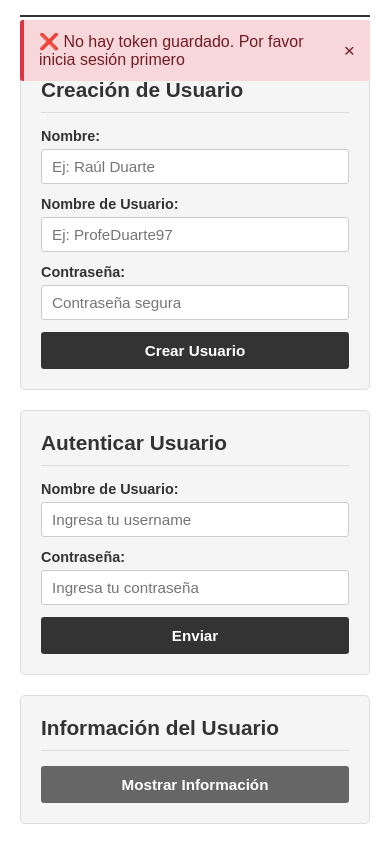
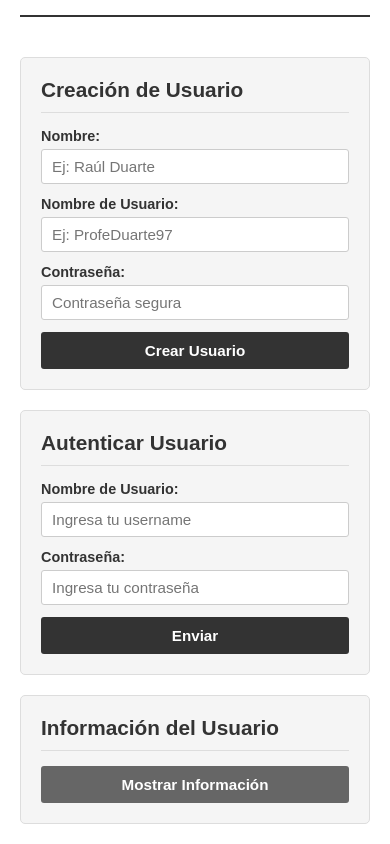
Before and after one commit to DumpyBot07/examen_P2, a plain HTML site: page frontend/index.html in a window 390 px wide. Both pictures are taken after a click on the button "Mostrar Información". Shown: the part 96-940 px from the top of the page. Drawn offline with Linux system fonts and the light colour scheme.

Commit message:
Change alerts from custom modals to native alert() boxes

```diff
--- a/frontend/index.html
+++ b/frontend/index.html
@@ -112,9 +112,6 @@
           </div>
         </section>
       </main>
-
-      <!-- Alertas -->
-      <div id="alert-container"></div>
     </div>
 
     <script src="script.js"></script>
--- a/frontend/script.js
+++ b/frontend/script.js
@@ -6,7 +6,6 @@ const registroForm = document.getElementById("registro-form");
 const loginForm = document.getElementById("login-form");
 const mostrarInfoBtn = document.getElementById("mostrar-info-btn");
 const usuarioInfo = document.getElementById("usuario-info");
-const alertContainer = document.getElementById("alert-container");
 
 // Event Listeners
 registroForm.addEventListener("submit", handleRegistro);
@@ -24,7 +23,7 @@ async function handleRegistro(e) {
   const password = document.getElementById("password").value;
 
   if (!nombre || !username || !password) {
-    mostrarAlerta("Por favor completa todos los campos", "error");
+    alert("Por favor completa todos los campos");
     return;
   }
 
@@ -47,10 +46,10 @@ async function handleRegistro(e) {
       throw new Error(data.detail || "Error al crear el usuario");
     }
 
-    mostrarAlerta(`✅ Usuario ${data.nombre} creado exitosamente`, "success");
+    alert("Usuario " + data.nombre + " creado exitosamente");
     registroForm.reset();
   } catch (error) {
-    mostrarAlerta(`❌ Error: ${error.message}`, "error");
+    alert("Error: " + error.message);
   }
 }
 
@@ -64,7 +63,7 @@ async function handleLogin(e) {
   const password = document.getElementById("login-password").value;
 
   if (!username || !password) {
-    mostrarAlerta("Por favor completa todos los campos", "error");
+    alert("Por favor completa todos los campos");
     return;
   }
 
@@ -93,13 +92,10 @@ async function handleLogin(e) {
     localStorage.setItem("access_token", token);
 
     // La cookie se establece automáticamente por el navegador
-    mostrarAlerta(
-      `✅ Usuario autenticado exitosamente\n\nToken: ${token.substring(0, 30)}...`,
-      "success",
-    );
+    alert("Usuario autenticado exitosamente");
     loginForm.reset();
   } catch (error) {
-    mostrarAlerta(`❌ ${error.message}`, "error");
+    alert(error.message);
   }
 }
 
@@ -111,7 +107,8 @@ async function handleMostrarInfo() {
     const token = localStorage.getItem("access_token");
 
     if (!token) {
-      throw new Error("No hay token guardado. Por favor inicia sesión primero");
+      alert("No hay token guardado. Por favor inicia sesión primero");
+      return;
     }
 
     const response = await fetch(`${API_URL}/users/me`, {
@@ -143,40 +140,11 @@ async function handleMostrarInfo() {
     // Mostrar la sección de información
     usuarioInfo.classList.remove("hidden");
 
-    mostrarAlerta(`✅ Información del usuario cargada`, "info");
+    alert("Información del usuario cargada");
   } catch (error) {
     usuarioInfo.classList.add("hidden");
-    mostrarAlerta(`❌ ${error.message}`, "error");
+    alert(error.message);
   }
-}
-
-/**
- * Muestra una alerta en pantalla
- * @param {string} mensaje - El mensaje a mostrar
- * @param {string} tipo - Tipo de alerta: 'success', 'error', 'info'
- */
-function mostrarAlerta(mensaje, tipo = "info") {
-  const alert = document.createElement("div");
-  alert.className = `alert alert-${tipo}`;
-
-  const mensajeDiv = document.createElement("div");
-  mensajeDiv.textContent = mensaje;
-
-  const closeBtn = document.createElement("button");
-  closeBtn.className = "alert-close";
-  closeBtn.textContent = "×";
-  closeBtn.onclick = () => alert.remove();
-
-  alert.appendChild(mensajeDiv);
-  alert.appendChild(closeBtn);
-
-  alertContainer.appendChild(alert);
-
-  // Remover automáticamente después de 5 segundos
-  setTimeout(() => {
-    alert.style.animation = "slideInRight 0.4s ease-out reverse";
-    setTimeout(() => alert.remove(), 400);
-  }, 5000);
 }
 
 /**
@@ -205,7 +173,7 @@ async function checkAuthentication() {
     });
 
     if (response.ok) {
-      mostrarAlerta("✅ Ya estás autenticado", "info");
+      alert("Ya estás autenticado");
     } else {
       // Token expirado, limpiar
       localStorage.removeItem("access_token");
--- a/frontend/styles.css
+++ b/frontend/styles.css
@@ -152,53 +152,6 @@ main {
   border-radius: 2px;
 }
 
-/* Alertas */
-#alert-container {
-  position: fixed;
-  top: 20px;
-  right: 20px;
-  max-width: 350px;
-  z-index: 1000;
-}
-
-.alert {
-  padding: 12px 15px;
-  border-radius: 3px;
-  margin-bottom: 10px;
-  display: flex;
-  justify-content: space-between;
-  align-items: center;
-  gap: 10px;
-  border-left: 4px solid;
-}
-
-.alert-success {
-  background: #d4edda;
-  color: #155724;
-  border-left-color: #28a745;
-}
-
-.alert-error {
-  background: #f8d7da;
-  color: #721c24;
-  border-left-color: #dc3545;
-}
-
-.alert-info {
-  background: #d1ecf1;
-  color: #0c5460;
-  border-left-color: #17a2b8;
-}
-
-.alert-close {
-  background: none;
-  border: none;
-  color: inherit;
-  font-size: 1.2em;
-  cursor: pointer;
-  padding: 0;
-}
-
 /* Responsive */
 @media (max-width: 768px) {
   main {
@@ -208,10 +161,4 @@ main {
   header h1 {
     font-size: 1.5em;
   }
-
-  #alert-container {
-    left: 20px;
-    right: 20px;
-    max-width: none;
-  }
 }
```
